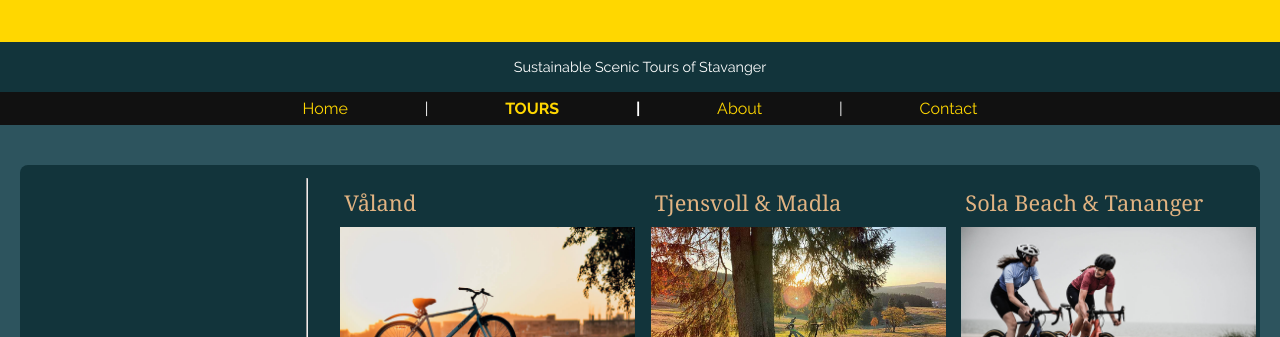
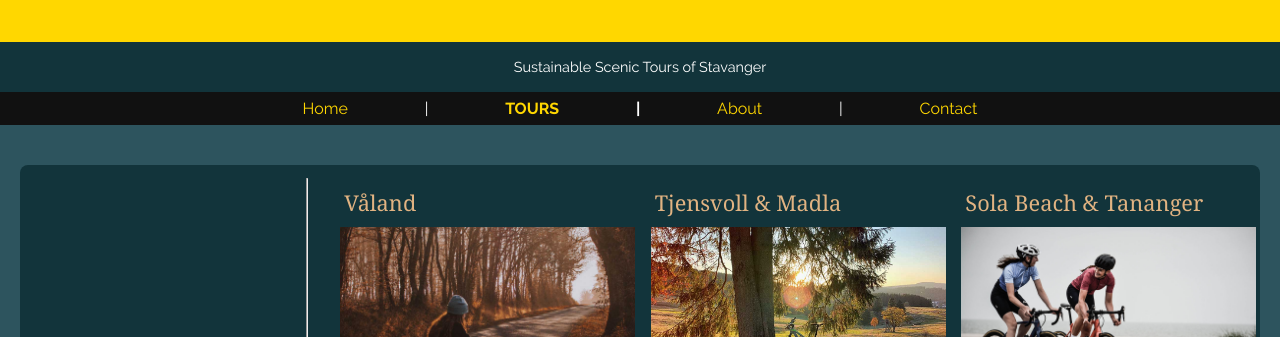
Before and after one commit to emitho/recycle, a plain HTML site: page tours.html in a window 1280 px wide. Shown: the part 126-463 px from the top of the page. Drawn offline with Linux system fonts and the light colour scheme.

Commit message:
Try again

```diff
--- a/tours.html
+++ b/tours.html
@@ -33,7 +33,7 @@
             <section class="tour-section --våland">
                 <h2>Våland</h2>
                 <div class="tour-section__image-wrapper">
-                    <img class="tour-section__image --våland" src="images/photos/about-section_image.jpg" alt="Woman cycling through a long path with threes on both sides during a lovely sunset.">
+                    <img class="tour-section__image --våland" src="images/photos/tour-section_image--våland.jpg" alt="Woman cycling through a long path with threes on both sides during a lovely sunset.">
                 </div>
                 <ul class="tour-section__presentation">
                     <li> Take a trip throught the hills and woods in Våland</li>
```
